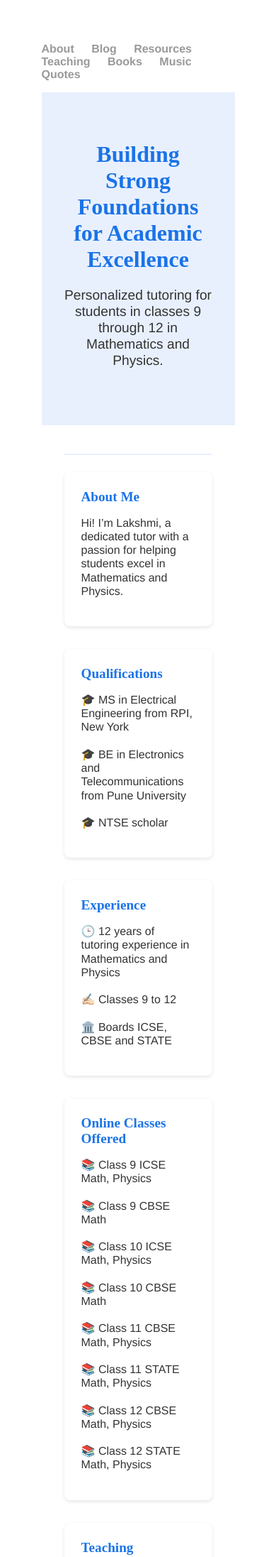
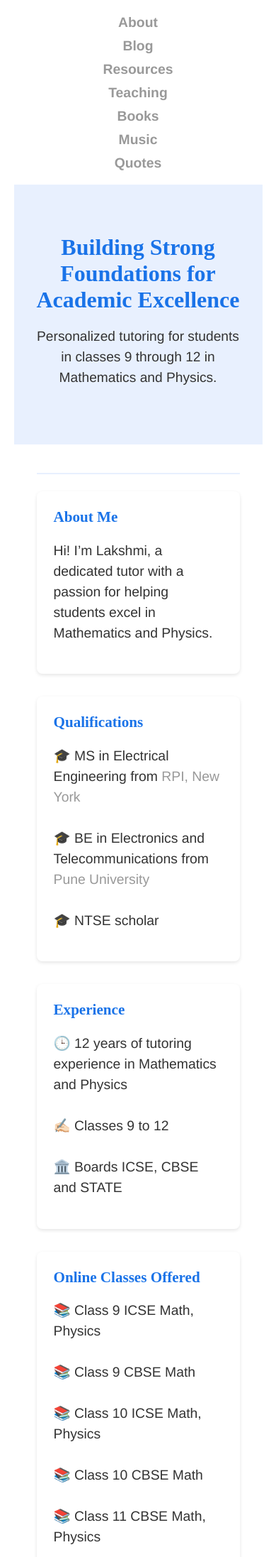
Before and after one commit to codenueva/codenueva.github.io, a Jekyll site: the page about/teaching.html, which Jekyll copies as it is, in a window 390 px wide. Shown: the top 2193 px of the page at 71% size. Built offline with Jekyll 4.4.1, drawn with Linux system fonts in a browser that asks for light colours.

Commit message:
css update

```diff
--- a/about/teaching.html
+++ b/about/teaching.html
@@ -49,9 +49,10 @@
                 <div class="card-content">
                     <h2 class="card-title">Qualifications</h2>
                     <p>
-                    🎓 MS in Electrical Engineering from RPI, New York<br><br>
-                    🎓 BE in Electronics and Telecommunications from Pune University<br><br>
-                    🎓 NTSE scholar</p>
+                    🎓 MS in Electrical Engineering from <a href = "https://www.rpi.edu/">RPI, New York</a><br><br>
+                    🎓 BE in Electronics and Telecommunications from <a href = "https://cumminscollege.org/">Pune University</a><br><br>
+                    🎓 NTSE scholar
+                </p>
                 </div>
             </div>
             <div class="card">
--- a/css/main.css
+++ b/css/main.css
@@ -286,3 +286,35 @@ img.displayed {
     grid-template-columns: 1fr;
   }
 }
+
+/* Additional Responsive Adjustments for Mobile */
+@media (max-width: 600px) {
+  body {
+    width: 90%;
+    font-size: 1.1em;
+    margin: 20px auto;
+  }
+
+  nav ul, footer ul {
+    font-size: 1.1em;
+  }
+
+  nav ul li, footer ul li {
+    display: block;
+    margin: 10px 0;
+    text-align: center;
+  }
+
+  .hero h1 {
+    font-size: 2rem;
+  }
+
+  p, .book-card p {
+    font-size: 1.1em;
+    line-height: 1.5em;
+  }
+
+  .book-card h3 {
+    font-size: 1.3rem;
+  }
+}
```
Also changed, not shown: about/music.html (+9 -0 lines).
